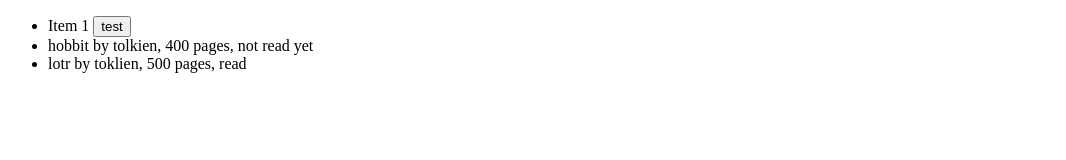
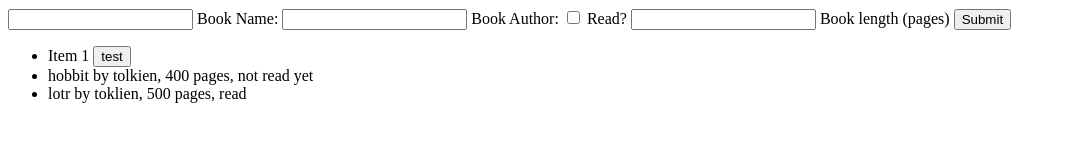
Before and after one commit to RegmiS/library, a plain HTML site: page index.html in a window 1280 px wide. Shown: the whole page, without its empty margins (0-1066 px from the left). Drawn offline with Linux system fonts and the light colour scheme.

Commit message:
Add form inputs and button

```diff
--- a/index.html
+++ b/index.html
@@ -8,6 +8,24 @@
     <link rel="stylesheet" href="style.css">
 </head>
 <body>
+    <div class="sidebar">
+        <form>
+            <input type="text" id="bookname">
+            <label for="bookname">Book Name: </label>
+
+            <input type="text" id="bookauthor">
+            <label for="bookauthor">Book Author: </label>
+
+            <input type="checkbox" id="chbx"/>
+            <label for="chbx">Read?</label>
+
+            <input type="number" id="booklength">
+            <label for="booklength">Book length (pages)</label>
+
+            <button type="submit">Submit</button>
+        </form>
+    </div>
+
     <div class="main-body">
         <ul id="book-list">
             <li>Item 1 <button>test</button></li>
--- a/script.js
+++ b/script.js
@@ -4,7 +4,6 @@ function addBookToLibrary(newBook) {
     myLibrary.push(newBook)
 }
 
-// function that loops through and displays each book (table/card)
 // new book button with forms. forms in sidebar? dialogs/modals?
 // button to remove book from library
 // button on book to change display and change it's "read" status
```
